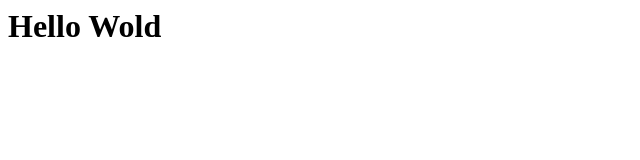
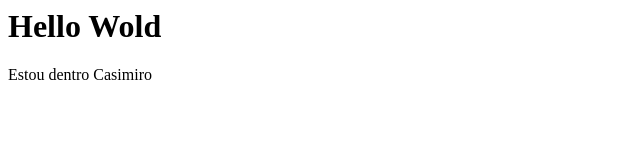
Before and after one commit to casimironnzinga/project-test, a plain HTML site: page index.html in a window 1280 px wide. Shown: the whole page, without its empty margins (0-640 px from the left). Drawn offline with Linux system fonts and the light colour scheme.

Commit message:
já estou dentro Casimiro

```diff
--- a/index.html
+++ b/index.html
@@ -4,5 +4,6 @@
 </head>
 <body>
 <h1>Hello Wold</h1>
+<p>Estou dentro Casimiro</p>
 </body>
 </html>
```
